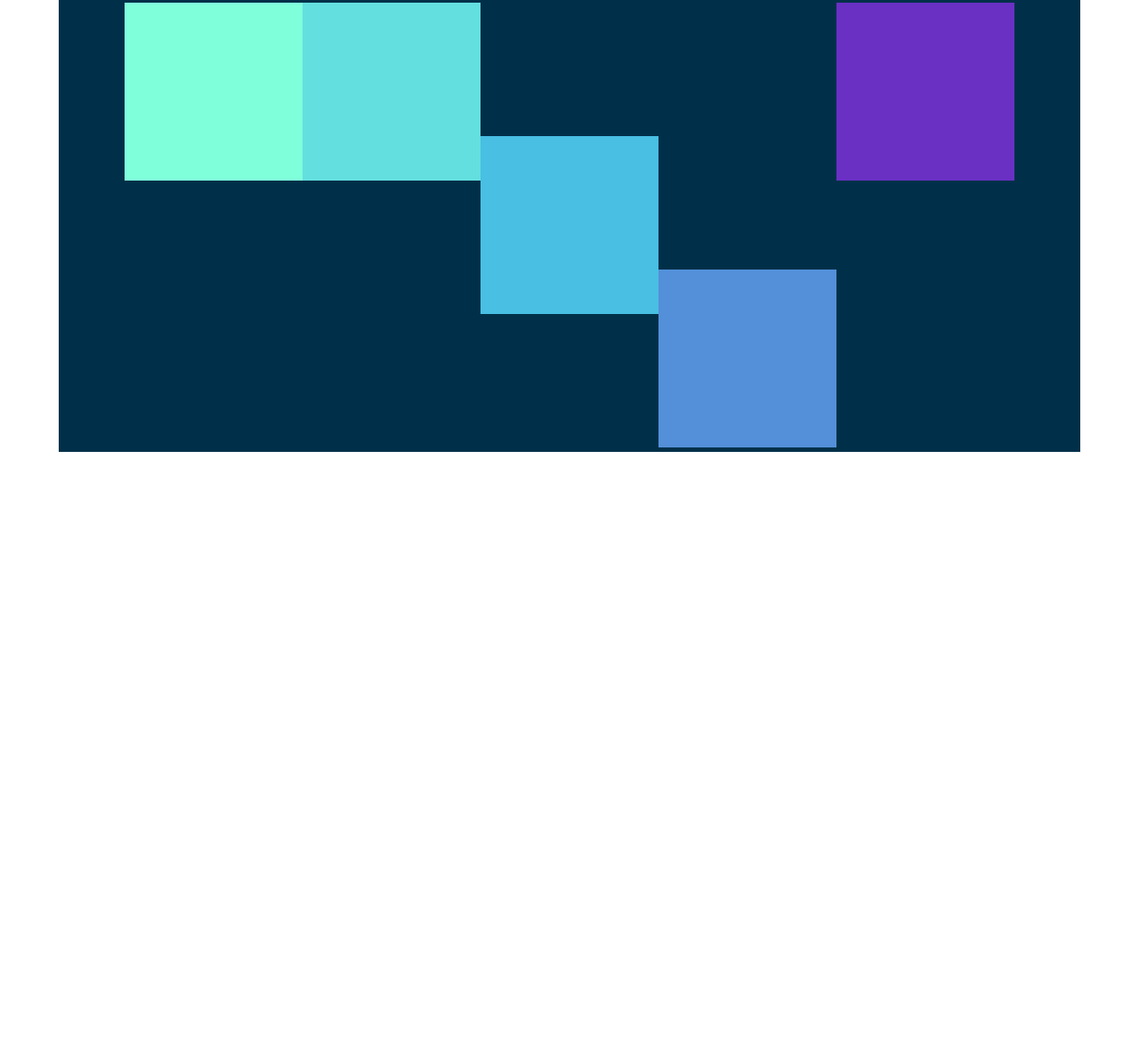
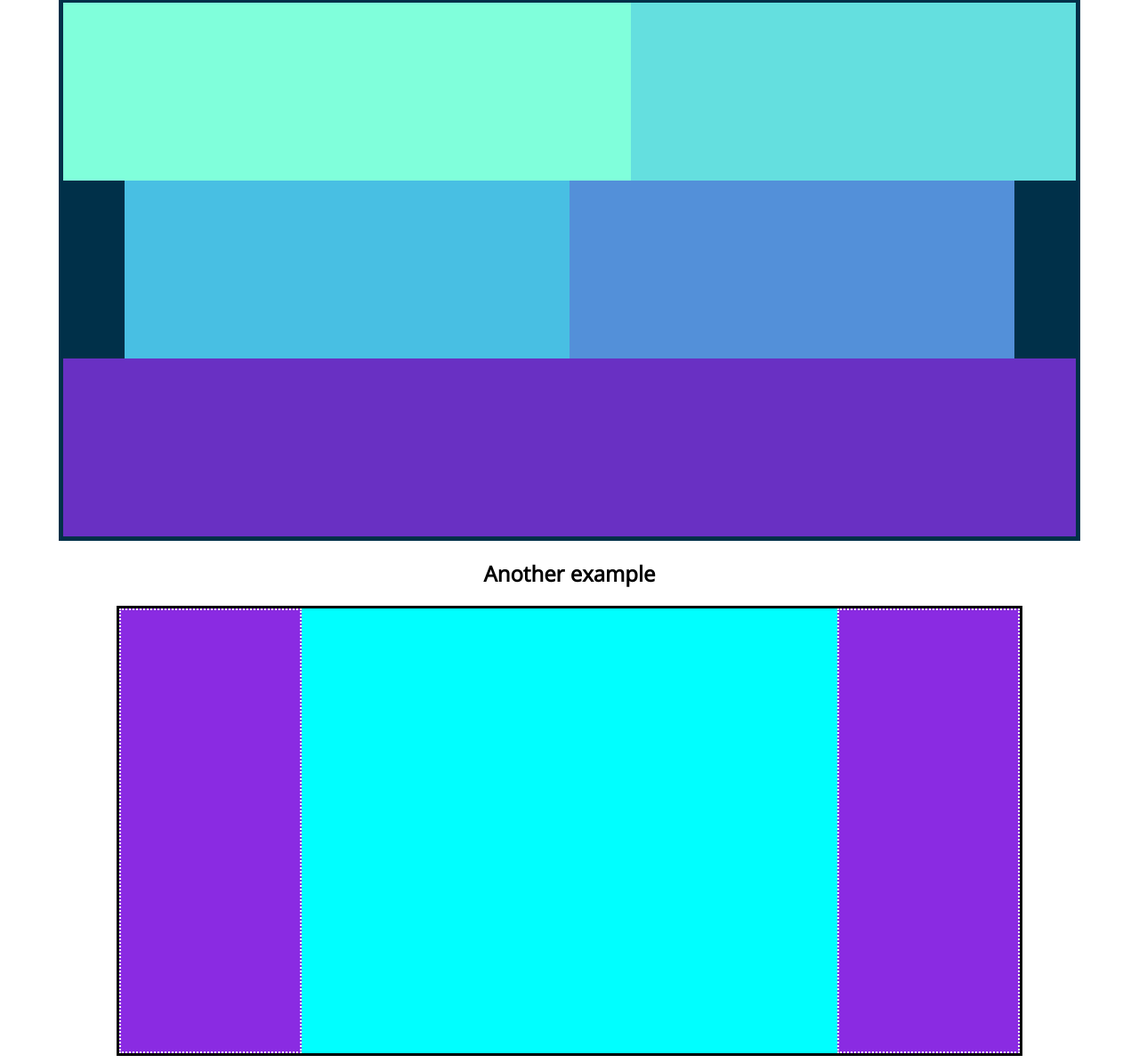
Before and after one commit to BenWilliams89/Responsiveness, a plain HTML site: page index.html in a window 1280 px wide. Shown: the part 88-1283 px from the top of the page at 89% size. Before the commit the page ends 800 px from the top, so only its background shows below. Drawn offline with nearby package versions, Linux system fonts and the light colour scheme.

Commit message:
Add flex shorthand & flex grow & shrink

```diff
--- a/assets/css/app.css
+++ b/assets/css/app.css
@@ -7,13 +7,12 @@ h1 {
 #container {
     background-color: #003049;
     width: 90%;
-    height: 500px;
+    /*height: 500px;*/
     margin: 0 auto;
     border: 5px solid #003049;
     display: flex; /* This turns the divs into a row within the container */
     flex-direction: row;
     justify-content: center;
-    align-items: flex-start;
     flex-wrap: wrap;
 }
 
@@ -21,12 +20,38 @@ h1 {
     width: 200px;
     height: 200px;
     text-align: center;
+    flex-basis: 500px;
 }
 
-div:nth-last-of-type(2){
-    align-self: flex-end;
+div:nth-of-type(1){
+    flex-grow: 1;
+    flex-shrink: 2;
 }
 
-div:nth-last-of-type(3){
-    align-self: center;
+div:nth-of-type(5){
+    flex-grow: 2;
 }
+
+h2{
+    display: flex;
+    justify-content: center;
+}
+
+main{
+    width: 80%;
+    height: 500px;
+    margin: 0 auto;
+    border: 3px solid black;
+    display: flex;
+}
+
+main .sidebar {
+    background-color: blueviolet;
+    flex: 1 200px;
+    border: 2px dotted white;
+}
+
+main .maincontent {
+    background-color: aqua;
+    flex: 2 2 600px;
+}
--- a/index.html
+++ b/index.html
@@ -21,6 +21,13 @@
         <div style="background-color: #6930c3"></div>
     </section>
 
+    <h2>Another example</h2>
+    <main>
+        <section class="sidebar"></section>
+        <section class="maincontent"></section>
+        <section class="sidebar"></section>
+
+    </main>
 </body>
 
 </html>
```
Also changed, not shown: notes.txt.
